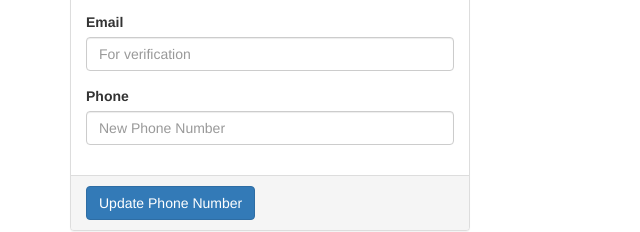
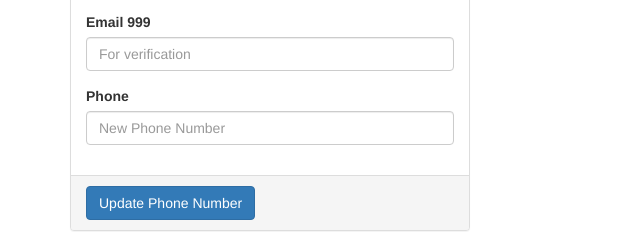
Before and after one commit to krunalpala/phonechangekrunal, a website: page public/index.html in a window 1280 px wide. Shown: the part 251-483 px from the top of the page, 0-640 px from the left. Drawn offline with nearby package versions, Linux system fonts and the light colour scheme.

Commit message:
Update index.html

```diff
--- a/public/index.html
+++ b/public/index.html
@@ -88,7 +88,7 @@
                         <input type="text" class="form-control" id="lastName" placeholder="For verification" required>
                     </div>
                     <div class="form-group">
-                        <label for="email">Email</label>
+                        <label for="email">Email 999 </label>
                         <input type="email" class="form-control" id="email" placeholder="For verification" required>
                     </div>
                     <div class="form-group">
```
